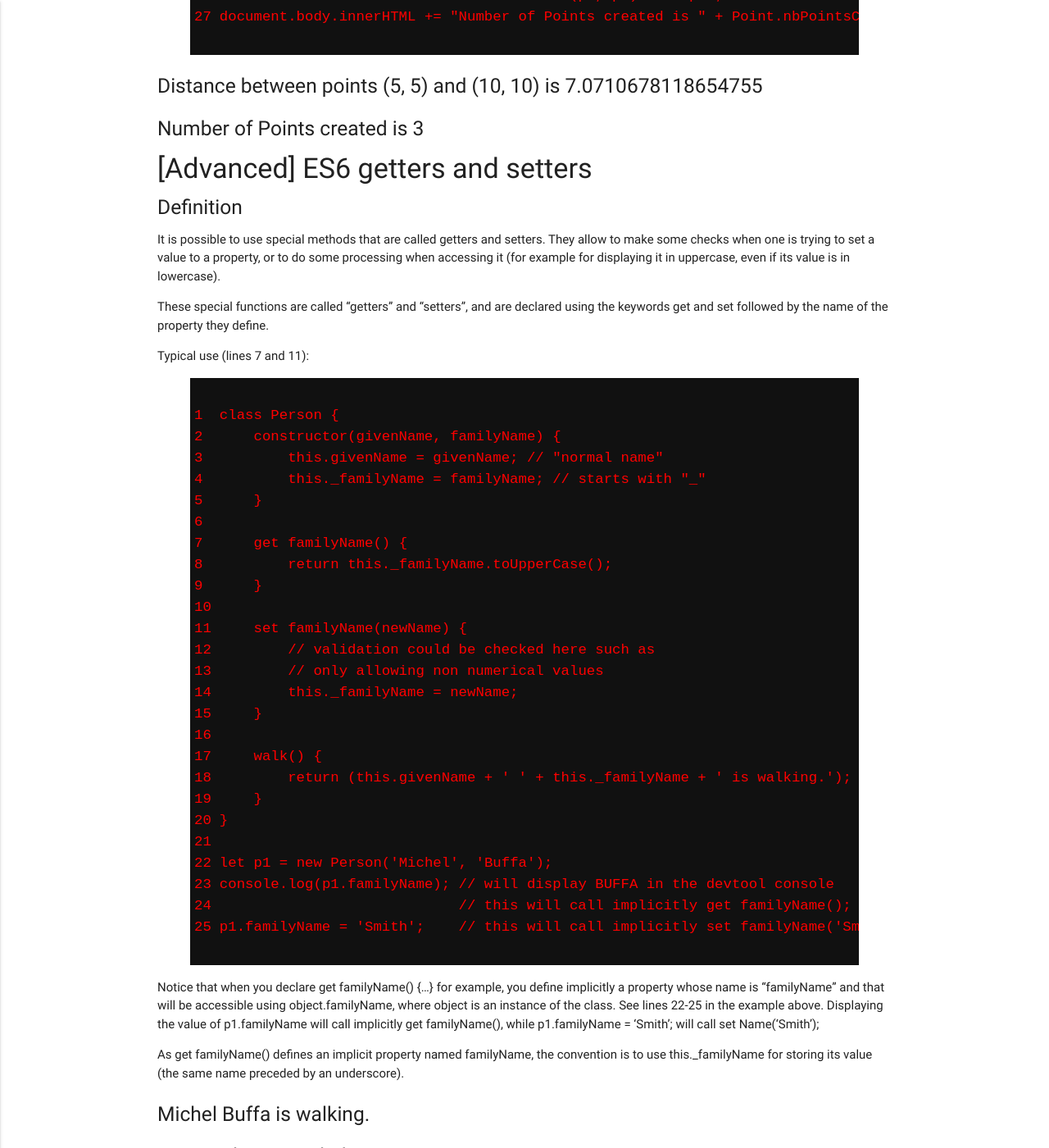
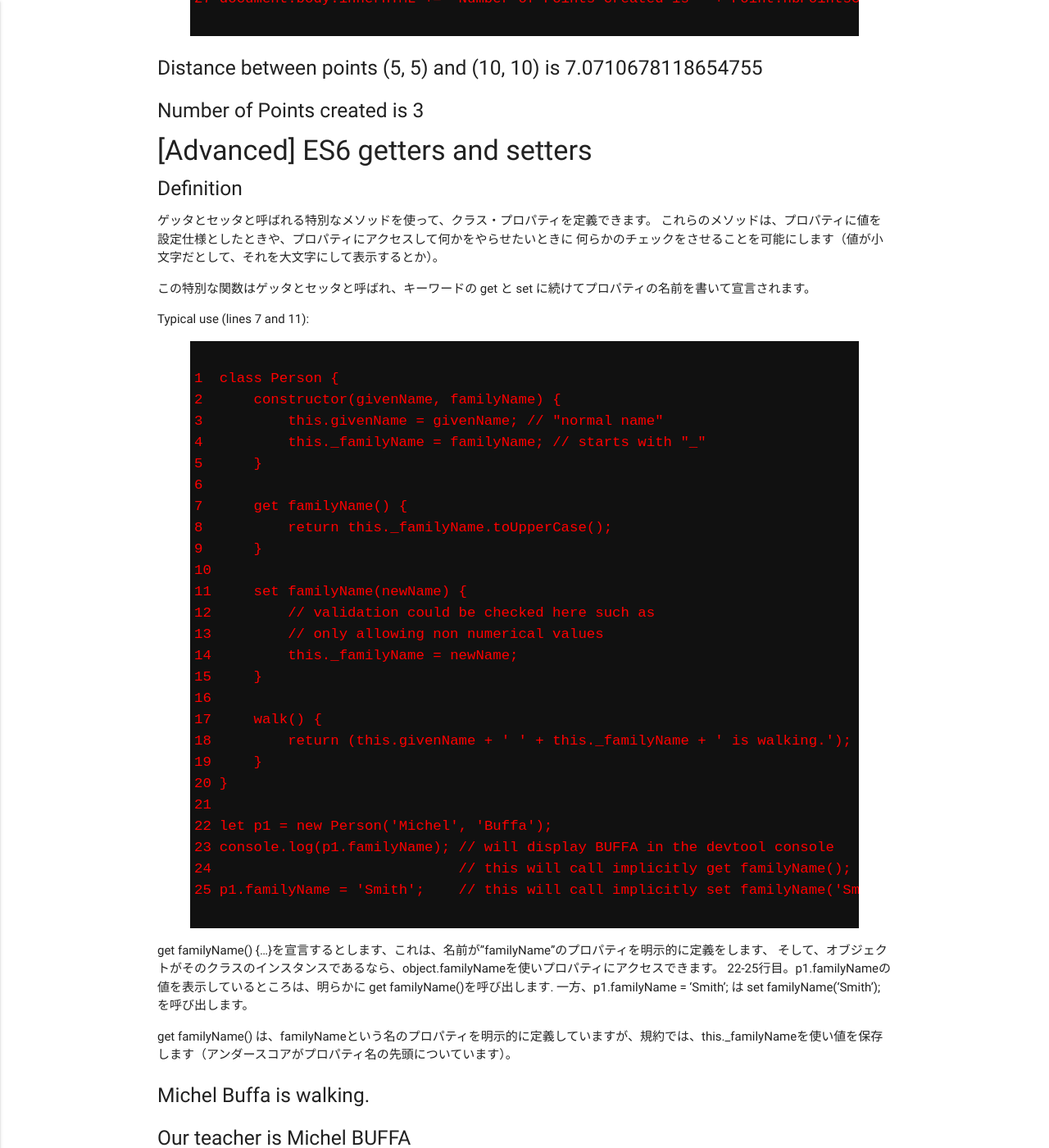
Before and after one commit to koyamatc/myNewSite, a Jekyll site: the page built from _edX/javascript/Objects_part3.md, in a window 1280 px wide and 1400 px high, scrolled down 7176 px. Shown: the whole window at 82% size. Built offline with Jekyll 4.4.1, drawn with Linux system fonts in a browser that asks for light colours; nearby versions of some CDN libraries; comment, search, counter and statistics services are not loaded; some of the changed text lies outside the part shown.

Commit message:
translated to Japanese

```diff
--- a/_edX/javascript/Objects_part3.md
+++ b/_edX/javascript/Objects_part3.md
@@ -316,9 +316,9 @@ static キーワードが前についたメソッドを見たなら、それは
 
 __Class properties__
 
-Class properties should be defined after the class definition, and declared using the name of the class followed by the . operator and the name of the property. Example: Point.nbPointsCreated in the example below. A best practice is to ALWAYS use them this way.
+クラス・プロパティは、そのクラスの宣言の後に定義されなくてはならず、クラス名の後に . 演算子をつけ、その後にプロパティ名をつけて定義されなくてはならない。例: Point.nbPointsCreated
 
-There is another way to declare Class properties (using static getters and setters -- see next section, for advanced users), but we recommend using this one for beginners.
+クラス・プロパティを定義するもう一つの方法があります（static getters と setters を使います）
 
 __Example of creation and use of class methods and properties using an ES6 class__
 
@@ -357,9 +357,11 @@ document.body.innerHTML += "Number of Points created is " + Point.nbPointsCreate
 #### [Advanced] ES6 getters and setters
 ##### Definition
 
-It is possible to use special methods that are called getters and setters. They allow to make some checks when one is trying to set a value to a property, or to do some processing when accessing it (for example for displaying it in uppercase, even if its value is in lowercase).
+ゲッタとセッタと呼ばれる特別なメソッドを使って、クラス・プロパティを定義できます。
+これらのメソッドは、プロパティに値を設定仕様としたときや、プロパティにアクセスして何かをやらせたいときに
+何らかのチェックをさせることを可能にします（値が小文字だとして、それを大文字にして表示するとか）。
 
-These special functions are called "getters" and "setters", and are declared using the keywords get and set followed by the name of the property they define.
+この特別な関数はゲッタとセッタと呼ばれ、キーワードの get と set に続けてプロパティの名前を書いて宣言されます。
 
 Typical use (lines 7 and 11):
 {% highlight javascript linenos %}
@@ -390,9 +392,12 @@ console.log(p1.familyName); // will display BUFFA in the devtool console
 p1.familyName = 'Smith';    // this will call implicitly set familyName('Smith');
 {% endhighlight %}
 
-Notice that when you declare get familyName() {...} for example, you define implicitly a property whose name is "familyName" and that will be accessible using object.familyName, where object is an instance of the class. See lines 22-25 in the example above. Displaying the value of p1.familyName will call implicitly get familyName(), while p1.familyName = 'Smith'; will call set Name('Smith');
+get familyName() {...}を宣言するとします、これは、名前が"familyName"のプロパティを明示的に定義をします、
+そして、オブジェクトがそのクラスのインスタンスであるなら、object.familyNameを使いプロパティにアクセスできます。
+22-25行目。p1.familyNameの値を表示しているところは、明らかに get familyName()を呼び出します.
+一方、p1.familyName = 'Smith'; は set familyName('Smith');を呼び出します。
 
-As get familyName() defines an implicit property named familyName, the convention is to use this._familyName for storing its value (the same name preceded by an underscore).
+get familyName() は、familyNameという名のプロパティを明示的に定義していますが、規約では、this._familyNameを使い値を保存します（アンダースコアがプロパティ名の先頭についています）。
 
 <h5 id="dsp04"></h5>
 
```
